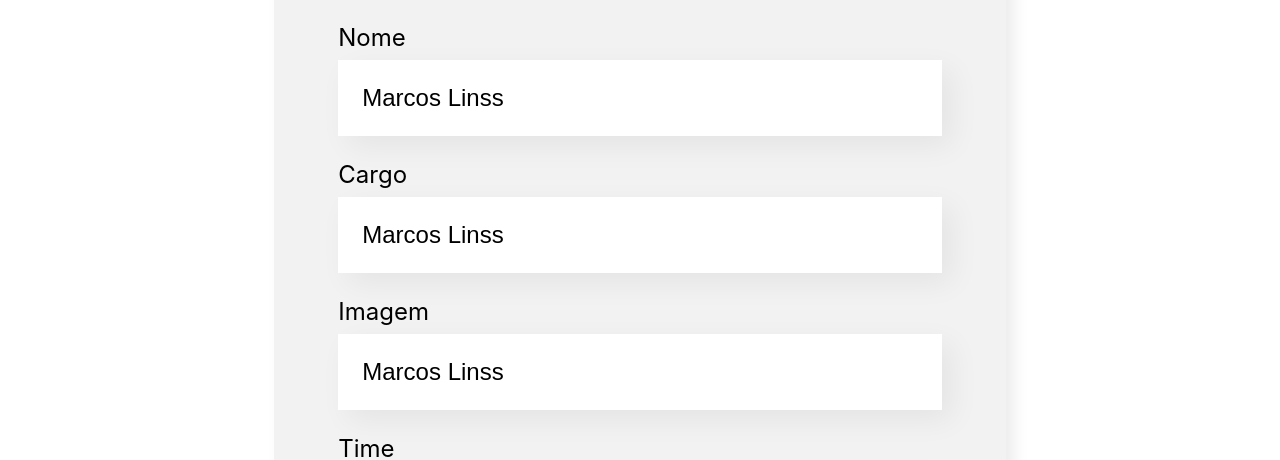
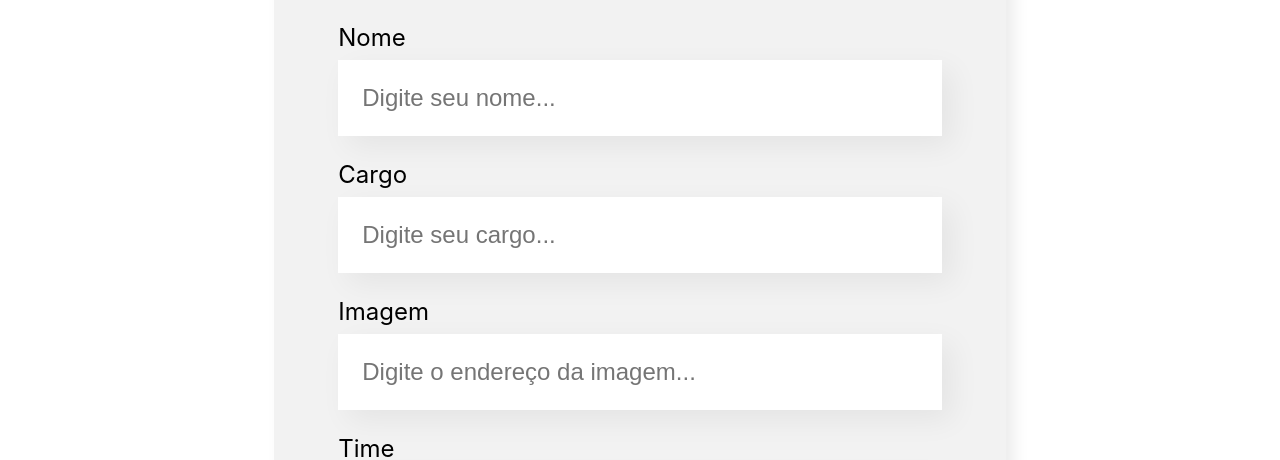
Before and after one commit to yomarcoslinss/react-organo, a React (Create React App) app: page / in a window 1280 px wide. Shown: the part 664-1124 px from the top of the page. Built offline with nearby package versions, Linux system fonts and the light colour scheme.

Commit message:
Aula 'Controlando o estado' completa

```diff
--- a/src/components/CampoTexto/index.js
+++ b/src/components/CampoTexto/index.js
@@ -3,11 +3,8 @@ import "./CampoTexto.css";
 const CampoTexto = (props) => {
     const placeholderModificada = `${props.placeholder}...`;
 
-    let valor = 'Marcos Linss';
-
-    const aoDigitar = (e) => {
-        valor = e.target.value;
-        console.log(valor);
+    const aoDigitado = (e) => {
+        props.aoAlterado(e.target.value);
     }
 
 
@@ -15,8 +12,8 @@ const CampoTexto = (props) => {
         <div className="campo-texto">
             <label>{props.label}</label>
             <input
-                value = {valor}
-                onChange = {aoDigitar}
+                value = {props.valor}
+                onChange = {aoDigitado}
                 required = {props.obrigatorio}
                 placeholder = {placeholderModificada}
             />
--- a/src/components/Formulario/index.js
+++ b/src/components/Formulario/index.js
@@ -1,3 +1,4 @@
+import { useState } from 'react';
 import './Formulario.css';
 import CampoTexto from '../CampoTexto';
 import ListaSuspensa from '../ListaSuspensa';
@@ -7,21 +8,26 @@ const Formulario = () => {
 
     const aoSalvar = (e) => {
         e.preventDefault();
-        console.log('Form foi submetido');
+        console.log(`Form foi submetido: ${nome}, ${cargo}, ${imagem}, ${time}`);
     }
 
     const times = [
         'Programação', 'Front-End', 'Data Science', 'DevOps', 'UX e Design', 'Mobile', 'Inovação e Gestão'
     ];
 
+    const [nome, setNome] = useState('');
+    const [cargo, setCargo] = useState('');
+    const [imagem, setImagem] = useState('');
+    const [time, setTime] = useState('');
+
     return (
         <section className="formulario">
             <form onSubmit={aoSalvar}>
                 <h2>Preencha os dados para criar o card do colaborador</h2>
-                <CampoTexto obrigatorio={true} label="Nome" placeholder="Digite seu nome" />
-                <CampoTexto obrigatorio={true} label="Cargo" placeholder="Digite seu cargo" />
-                <CampoTexto label="Imagem" placeholder="Digite o endereço da imagem"/>
-                <ListaSuspensa obrigatorio={true} label="Time" itens={times}/>
+                <CampoTexto aoAlterado={valor => setNome(valor)} valor={nome} obrigatorio={true} label="Nome" placeholder="Digite seu nome" />
+                <CampoTexto aoAlterado={valor => setCargo(valor)} valor={cargo} obrigatorio={true} label="Cargo" placeholder="Digite seu cargo" />
+                <CampoTexto aoAlterado={valor => setImagem(valor)} valor={imagem} label="Imagem" placeholder="Digite o endereço da imagem"/>
+                <ListaSuspensa aoAlterado={valor => setTime(valor)} valor={time} obrigatorio={true} label="Time" itens={times}/>
                 <Botao>
                     Criar Card
                 </Botao>
--- a/src/components/ListaSuspensa/index.js
+++ b/src/components/ListaSuspensa/index.js
@@ -4,7 +4,7 @@ const ListaSuspensa = (props) => {
     return (
         <div className='lista-suspensa'>
             <label>{props.label}</label>
-            <select required={props.obrigatorio}>
+            <select value={props.value} onChange={e => props.aoAlterado(e.target.value)} required={props.obrigatorio}>
                 {props.itens.map(item => {
                     return <option key={item}> {item} </option>
                 })}
```
